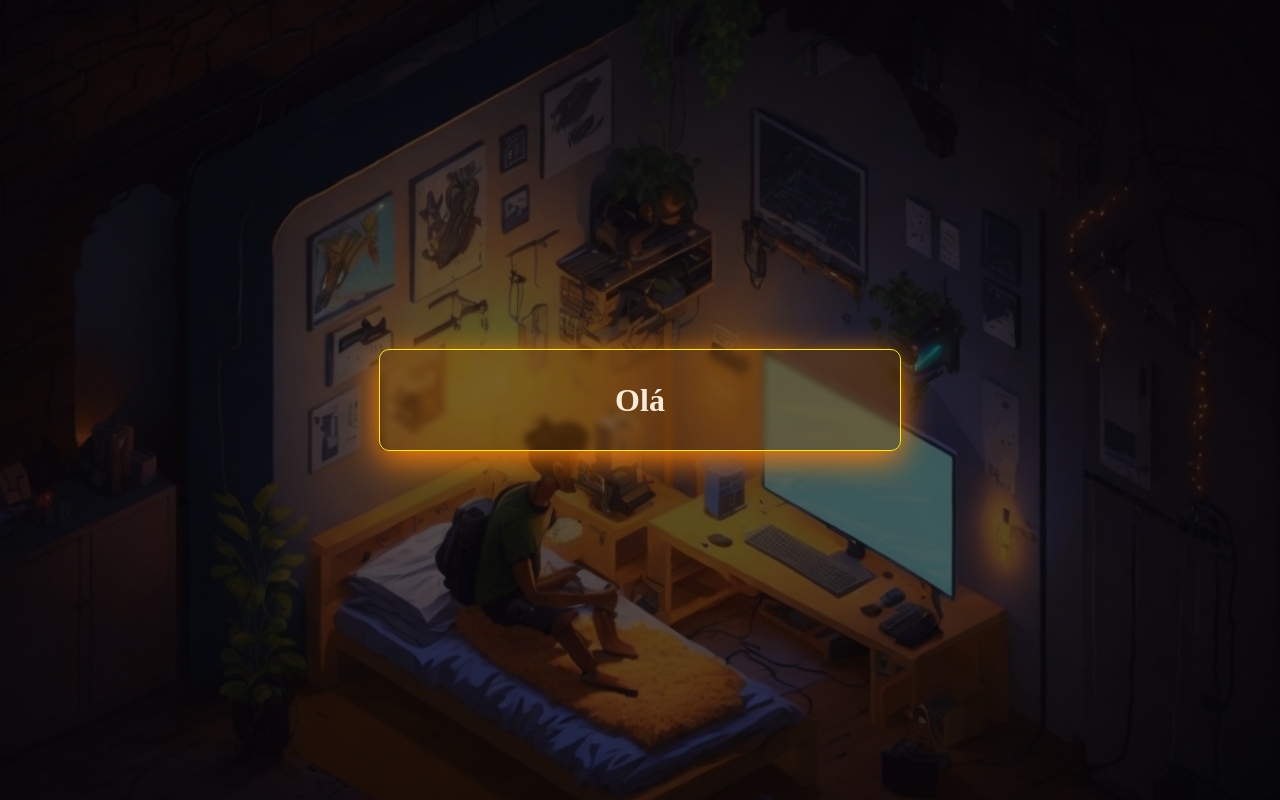
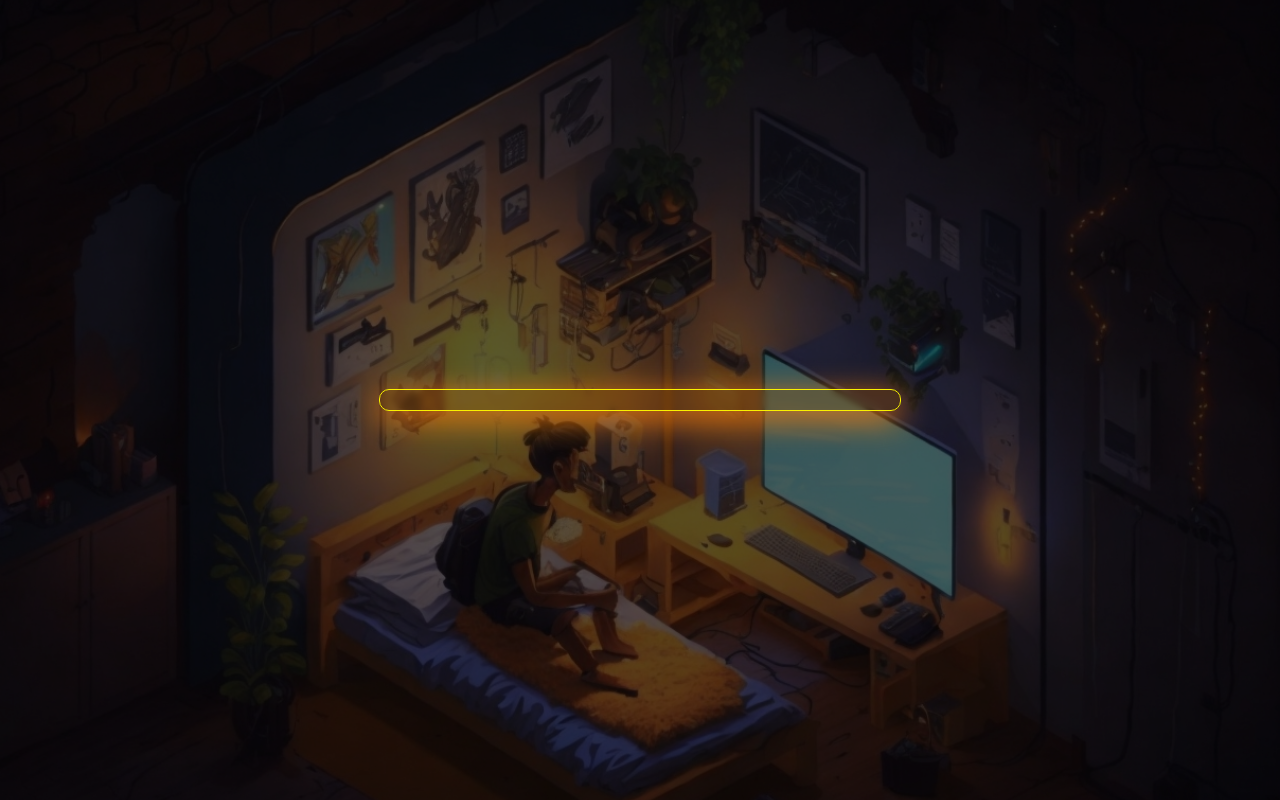
Before and after one commit to pan-ti/to-do-list, a React (Vite) app: page / in a window 1280 px wide. Built offline with nearby package versions, Linux system fonts and the light colour scheme.

Commit message:
importação do container principal e instalação do uuid para gerar id único para as tarefas parevitar conflitos

```diff
--- a/package.json
+++ b/package.json
@@ -11,7 +11,8 @@
   },
   "dependencies": {
     "react": "^18.2.0",
-    "react-dom": "^18.2.0"
+    "react-dom": "^18.2.0",
+    "uuid": "^9.0.1"
   },
   "devDependencies": {
     "@types/react": "^18.2.15",
--- a/src/components/Container/Container.jsx
+++ b/src/components/Container/Container.jsx
@@ -2,7 +2,7 @@ import S from "./container.css"
 
 const Container = () => {
   return  (<container className= {S.container}>
-    <h1>Olá</h1>
+
     </container>
     )
 };
```
Also changed, not shown: 1 other file (tests, documents, lock files or other folders).
